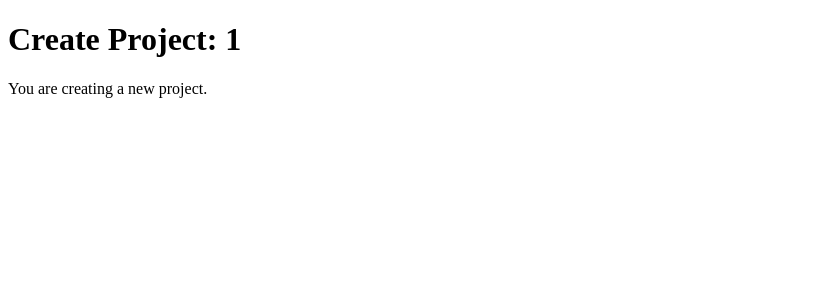
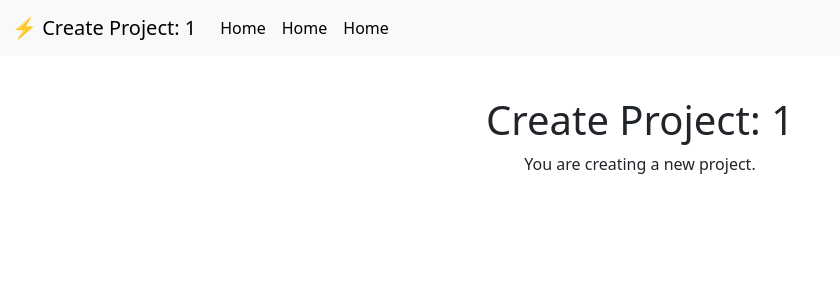
Before and after one commit to CaydnPB/django-learning-plan, a Django app: page /create/1/ in a window 1280 px wide. Shown: the top 300 px of the page, without its empty margins (0-840 px from the left). Run offline with Django 4.2, Linux system fonts and the light colour scheme.

Commit message:
Create Django base template

```diff
--- /dev/null
+++ b/board/projectboard/templates/projectboard/base.html
@@ -0,0 +1,31 @@
+<!DOCTYPE html>
+{% load static %}
+<html lang="en">
+<head>
+    <meta charset="UTF-8">
+    <meta name="viewport" content="width=device-width, initial-scale=1.0">
+    <title>{% block title %}{% endblock %} - SprintBoard</title>
+    <link href="https://cdn.jsdelivr.net/npm/bootstrap@5.3.2/dist/css/bootstrap.min.css" rel="stylesheet">
+    <link rel="shortcut icon" href="{% static 'images/favicon.png' %}">
+</head>
+<body>
+    <nav class="navbar navbar-expand-lg bg-body-tertiary">
+        <div class="container-fluid">
+          <a class="navbar-brand" href="/">⚡️ {% block heading %}{% endblock %}</a>
+          <br>
+            <ul class="navbar-nav me-auto mb-2 mb-lg-0">
+              <li class="nav-item">
+                <a class="nav-link active" aria-current="page" href="#">Home</a>
+              </li>
+              <li class="nav-item">
+                <a class="nav-link active" aria-current="page" href="#">Home</a>
+              </li>
+              <li class="nav-item">
+                <a class="nav-link active" aria-current="page" href="#">Home</a>
+              </li>
+        </div>
+      </nav>
+      <div class="container" style="margin-top: 40px; text-align: center;">{% block content %}{% endblock %}</div>
+    <script src="https://cdn.jsdelivr.net/npm/bootstrap@5.3.2/dist/js/bootstrap.bundle.min.js"></script>
+</body>
+</html>
--- a/board/projectboard/templates/projectboard/projectcreate.html
+++ b/board/projectboard/templates/projectboard/projectcreate.html
@@ -1,13 +1,7 @@
-<!DOCTYPE html>
-{% load static %}
-<html>
-<head>
-    <title>Create Project: {{ projectname }}</title>
-    {% load static %}
-    <link rel="shortcut icon" href="{% static 'images/favicon.png' %}">
-</head>
-<body>
+{% extends "projectboard/base.html" %}
+{% block title %} Create Project: {{ projectname }} {% endblock %}
+{% block heading %} Create Project: {{ projectname }} {% endblock %}
+{% block content %}
     <h1>Create Project: {{ projectname }}</h1>
     <p>You are creating a new project.</p>
-</body>
-</html>
+{% endblock %}
```
Also changed, not shown: board/projectboard/templates/projectboard/body.html (+5 -12 lines), board/projectboard/templates/projectboard/projectdetail.html (+5 -10 lines).
